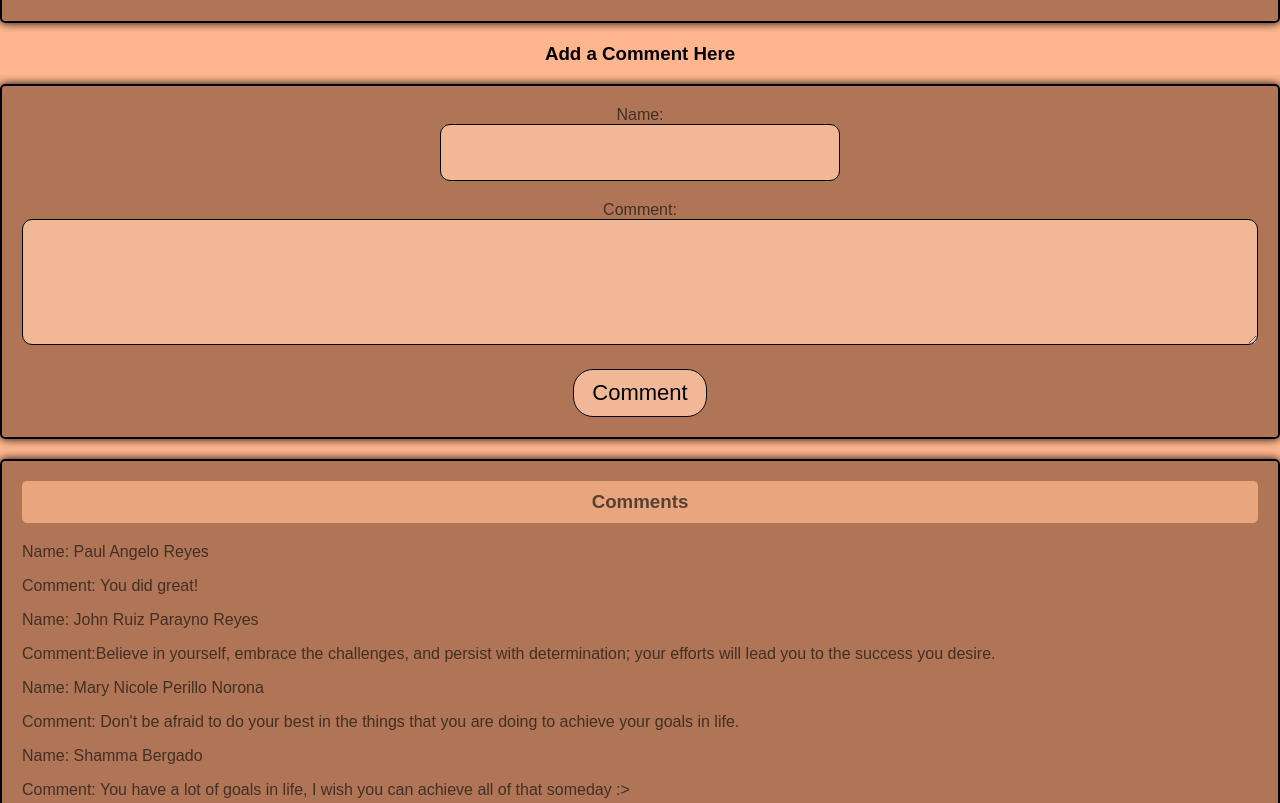
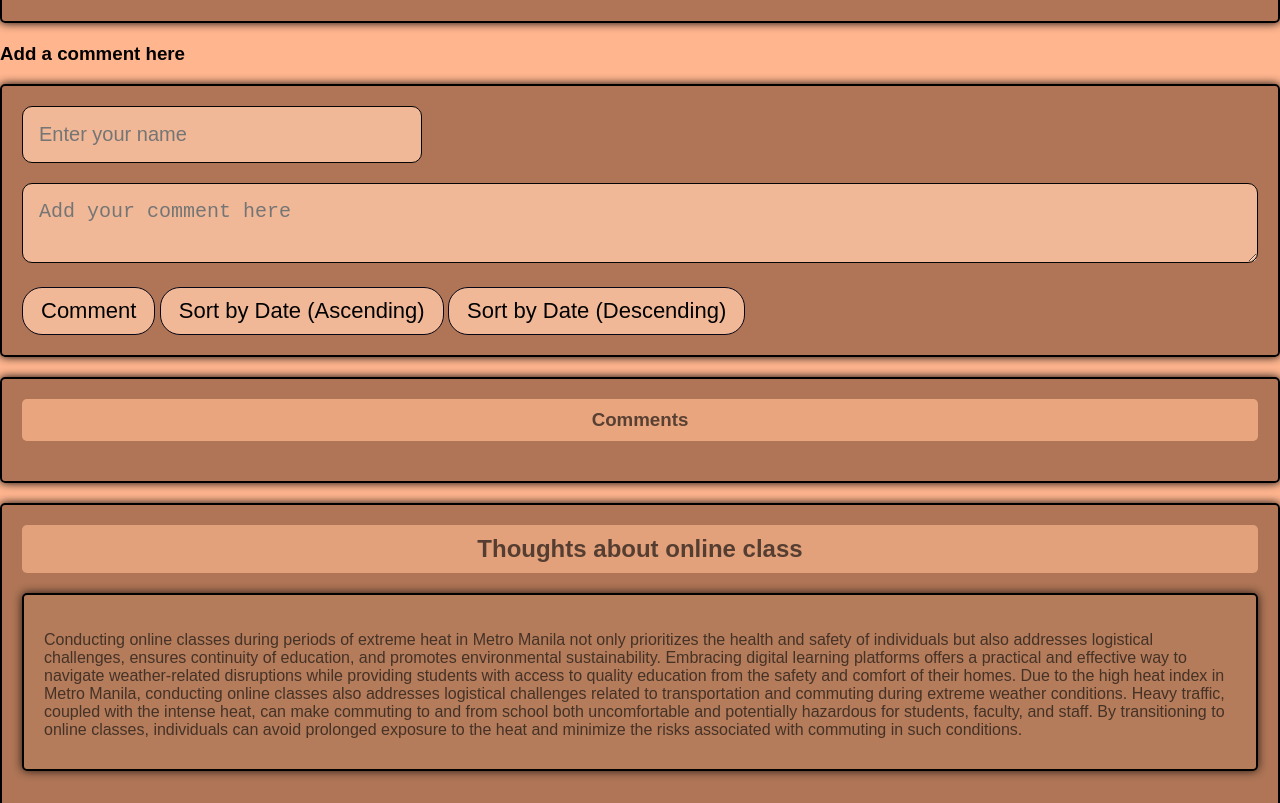
Before and after one commit to PUP-BSIT/exercise-13-digital_dynasty, a plain HTML site: page Morcoso_Daisy/index.html in a window 1280 px wide. Shown: the part 1980-2783 px from the top of the page. Drawn offline with Linux system fonts and the light colour scheme.

Commit message:
enchance js

```diff
--- a/Morcoso_Daisy/index.html
+++ b/Morcoso_Daisy/index.html
@@ -98,34 +98,18 @@
     </ol>
   </div>
 
-  <div class="add-comment-container">
-    <h3>Add a Comment Here</h3>
-    <form action="#" method="post">
-      <label for="name">Name:</label><br>
-      <input type="text" id="name" name="name"><br>
-      <label for="comment">Comment:</label><br>
-      <textarea id="comment" name="comment" rows="4" cols="50"></textarea><br>
-      <button type="comment" name="comment" id="comment">Comment</button>
-    </form>
-  </div>
+  <h3>Add a comment here</h3>
+  <form class="add-comment">
+    <input type="text" name="name" id="name" placeholder="Enter your name" />
+    <textarea name="textarea-for-comment" id="textarea_for_comment"
+     placeholder="Add your comment here"></textarea>
+    <button type="button" name="comment" id="comment">Comment</button>
+    <button type="button" id="sort_asc">Sort by Date (Ascending)</button>
+    <button type="button" id="sort_desc">Sort by Date (Descending)</button>
+  </form>
 
   <div class="comments-of-team-comment">
     <h3>Comments</h3>
-    <p>Name: Paul Angelo Reyes</p>
-    <p>Comment: You did great!</p>
-    <p>Name: John Ruiz Parayno Reyes</p>
-    <p>
-      Comment:Believe in yourself, embrace the challenges, and persist with
-      determination; your efforts will lead you to the success you desire.
-      </p>
-    <p>Name: Mary Nicole Perillo Norona</p>
-    <p>Comment: Don't be afraid to do your best in the things that you are
-      doing to achieve your goals in life.</p>
-    <p>Name: Shamma Bergado</p>
-    <p>
-      Comment: You have a lot of goals in life, I wish you can achieve all of
-      that someday :>
-    </p>
   </div>
 
   <div class="oc-thoughts">
@@ -164,9 +148,9 @@
       <div class="testimonial">
         <p>
           Bergado, Shamma S.J. Monday, April 8, 2024. Coding with my group mate
-          Daisy has been a breeze, thanks to her exceptional skills and seamless
-          communication. Together, we've tackled complex challenges with
-          confidence and achieved remarkable results.
+          Daisy has been a breeze, thanks to her exceptional skills and
+          seamless communication. Together, we've tackled complex challenges
+          with confidence and achieved remarkable results.
         </p>
       </div>
       <div class="testimonial">
@@ -175,7 +159,6 @@
           a game-changer. Their diverse expertise and strong work ethic
           drive our projects with precision and efficiency.
         </p>
-
       </div>
       <div class="testimonial">
         <p>
@@ -188,60 +171,37 @@
     <div class="contact-container">
       <h2>Contact Me</h2>
       <form class="form">
-        <input
-          type="email"
-          name="email"
-          placeholder="Email Address"
-          autocomplete="off"
-          required/>
-        <input
-          type="text"
-          name="Fullname"
-          placeholder="Fullname"
-          autocomplete="off"
-          required/>
-
-        <input
-          type="text"
-          name="Subject"
-          placeholder="Subject"
-          autocomplete="off"
-          required/>
-
-        <input
-          type="number"
-          name="Age"
-          placeholder="Age"
-          autocomplete="off"
-          required/>
-
+        <input type="email" name="email" placeholder="Email Address"
+         autocomplete="off" required />
+        <input type="text" name="Fullname"
+         placeholder="Fullname"
+         autocomplete="off" required />
+        <input type="text" name="Subject"
+         placeholder="Subject" autocomplete="off" required />
+        <input type="number" name="Age" placeholder="Age"
+         autocomplete="off" required />
         <label for="copy" class="checkbox-label">
           <input type="checkbox" id="copy" name="copy" />
           <span>Send me a copy</span>
         </label>
-        <textarea
-          rows="5"
-          cols="60"
-          name="message"
-          placeholder="Enter text"
-          autocomplete="off"
-          required></textarea>
+        <textarea rows="5" cols="60" name="message" placeholder="Enter text"
+          autocomplete="off" required></textarea>
         <button type="submit" name="submit" id="submit">Submit</button>
       </form>
     </div>
 
     <div id="gallery">
       <h2>Gallery</h2>
-      <img src="daisy flower.jpg" alt="daisy lower" width="150" height="200"/>
-      <img
-        src="download (1).jpg"
-        alt="hirayamanarawi"
-        width="200"
-        height="200"/>
-      <img src="kape.jpg" alt="kape" width="300" height="200"/>
-      <img src="bts.jpg" alt="bts" width="300" height="200"/>
-      <img src="study.jpg" alt="study" width="300" height="200"/>
-      <img src="drink coffeee.jpg" alt="coffeee" width="300" height="200"/>
+      <img src="daisy flower.jpg" alt="daisy lower"
+       width="150" height="200" />
+      <img src="download (1).jpg" alt="hirayamanarawi"
+       width="200" height="200" />
+      <img src="kape.jpg" alt="kape" width="300" height="200" />
+      <img src="bts.jpg" alt="bts" width="300" height="200" />
+      <img src="study.jpg" alt="study" width="300" height="200" />
+      <img src="drink coffeee.jpg" alt="coffeee" width="300" height="200" />
     </div>
+
+    <script src="./script.js"></script>
   </body>
 </html>
--- a/Morcoso_Daisy/script.js
+++ b/Morcoso_Daisy/script.js
@@ -7,10 +7,10 @@ document.addEventListener("DOMContentLoaded", function () {
   commentTextarea.addEventListener("input", checkFormValidity);
   commentButton.addEventListener("click", addComment);
 
-  document.getElementById("sort_asc").addEventListener("click", function () {
+  document.getElementById("sort_asc").addEventListener("click", function() {
     sortComments("asc");
   });
-  document.getElementById("sort_desc").addEventListener("click", function () {
+  document.getElementById("sort_desc").addEventListener("click", function() {
     sortComments("desc");
   });
 
@@ -21,9 +21,7 @@ let comments = [];
 
 function checkFormValidity() {
   let nameValue = document.getElementById("name").value.trim();
-  let commentValue = document
-    .getElementById("textarea_for_comment")
-    .value.trim();
+  let commentValue = document.getElementById("textarea_for_comment").value.trim();
   document.getElementById("comment").disabled = !(nameValue && commentValue);
 }
 
@@ -61,9 +59,9 @@ function displayComments() {
 }
 
 function sortComments(order) {
-  if (order === "asc") {
+  if (!asc) {
     comments.sort((a, b) => new Date(a.date) - new Date(b.date));
-  } else if (order === "desc") {
+  } else if (!desc) {
     comments.sort((a, b) => new Date(b.date) - new Date(a.date));
   }
   displayComments();
```
